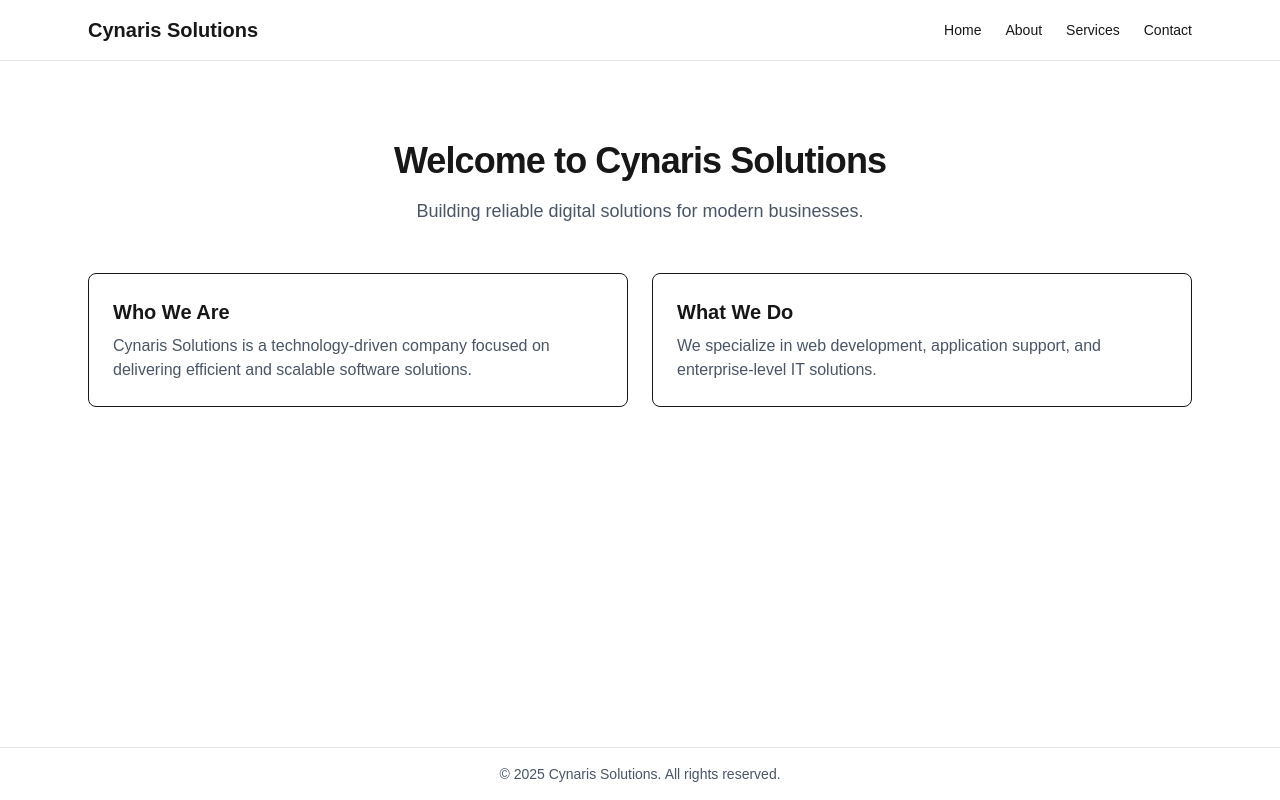
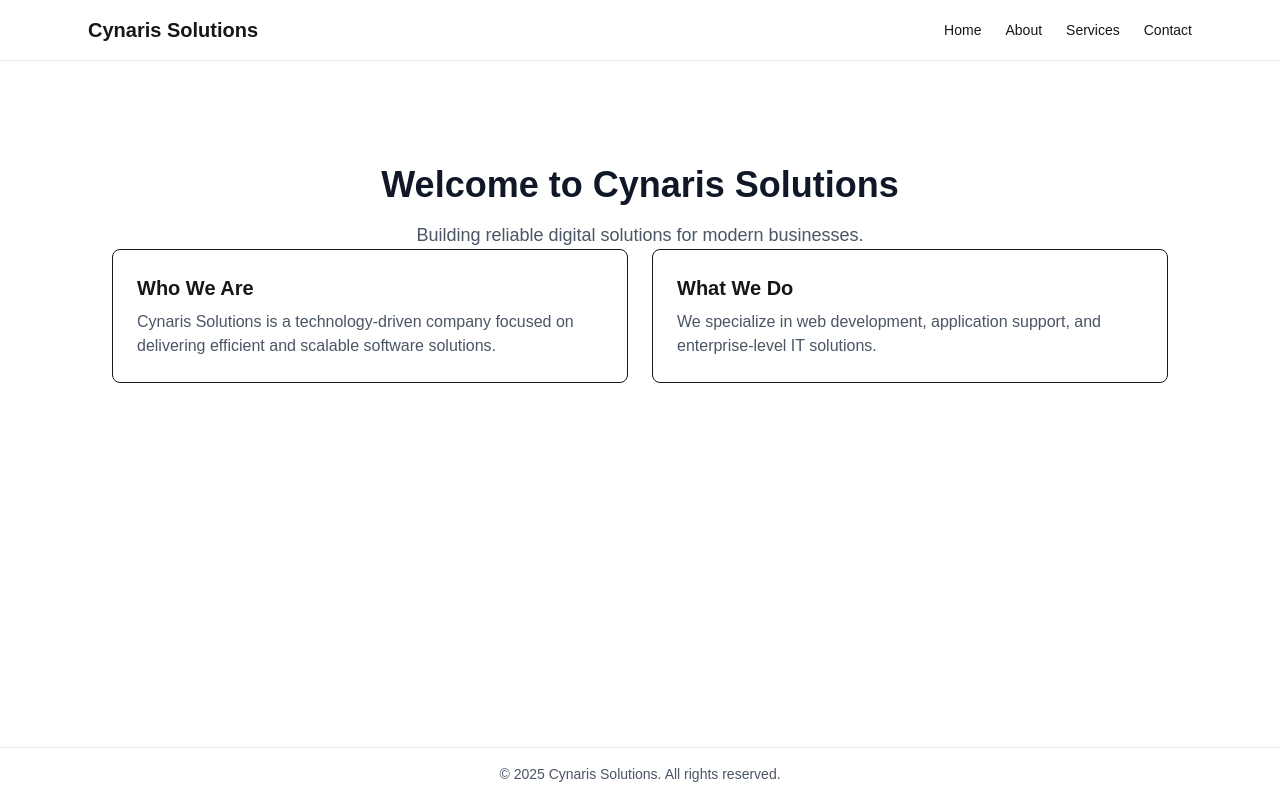
Before and after one commit to rakshithamanohar-cloud/cynaris-website, a Next.js app in the folder frontend/my-app/: page / in a window 1280 px wide. Built offline with nearby package versions, Linux system fonts and the light colour scheme.

Commit message:
Day 13: Final UI polish and layout consistency review

```diff
--- a/frontend/my-app/app/page.tsx
+++ b/frontend/my-app/app/page.tsx
@@ -1,9 +1,9 @@
 export default function Home() {
   return (
-    <section className="flex flex-col gap-12 py-10">
+    <section className="mx-auto max-w-6xl px-6 py-16">
       {/* Hero Section */}
       <div className="text-center">
-        <h1 className="text-4xl font-bold tracking-tight">
+        <h1 className="text-4xl font-bold text-gray-900">
           Welcome to Cynaris Solutions
         </h1>
         <p className="mt-4 text-lg text-gray-600">
```
